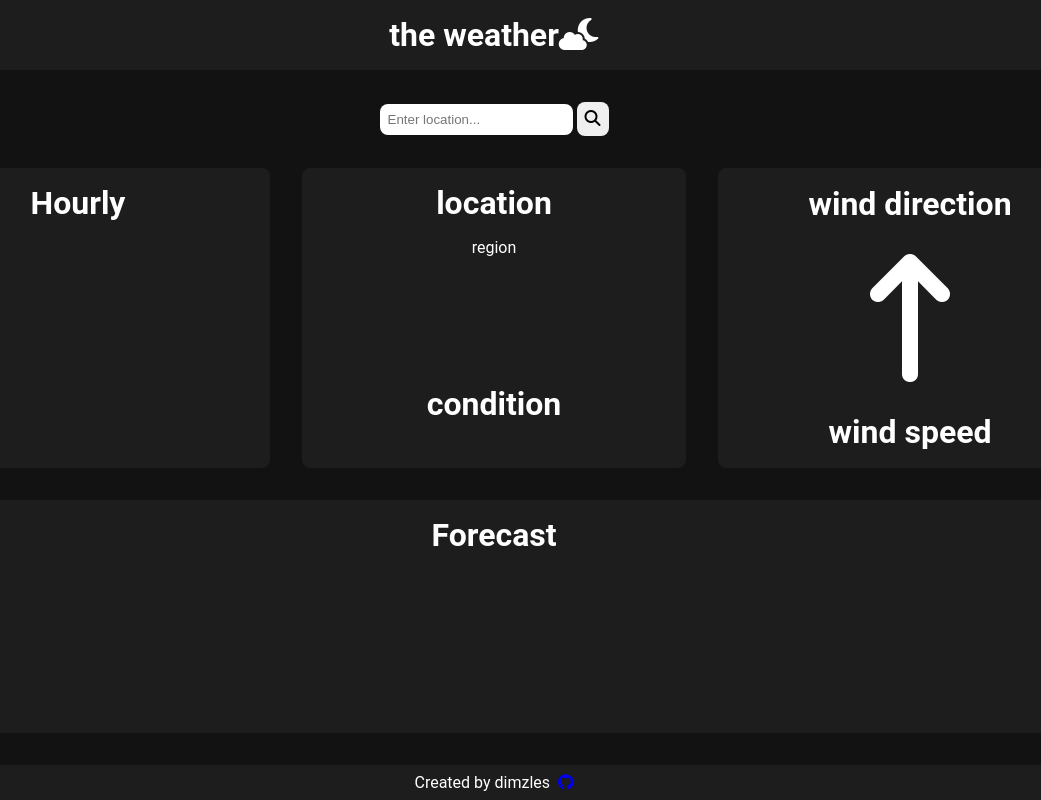
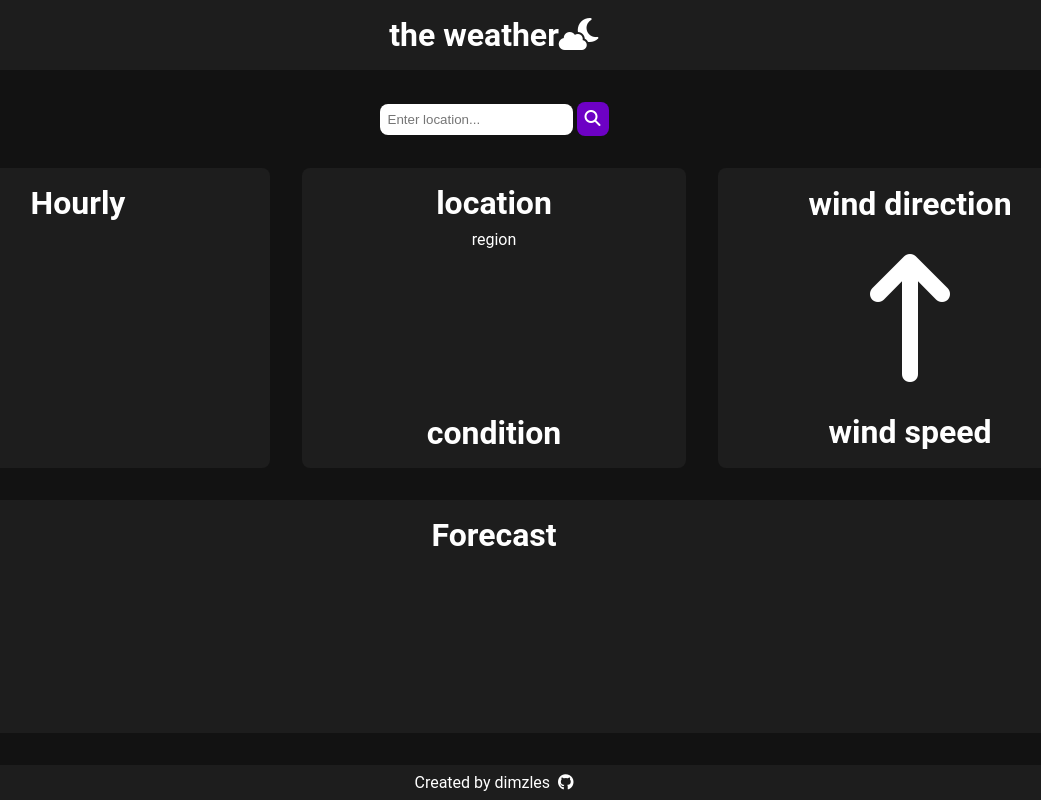
Before and after one commit to dimzles/weather-app, a website built with webpack: page dist/index.html in a window 1280 px wide. Shown: the whole page, without its empty margins (146-1187 px from the left). Built offline with nearby package versions, Linux system fonts and the light colour scheme; no server answers.

Commit message:
Add styling for footer, search btn, time + wind

```diff
--- a/src/style.css
+++ b/src/style.css
@@ -13,6 +13,7 @@
   --primary: #121212;
   --secondary: #1d1d1d;
   --accent: rgb(109, 1, 197);
+  --wind-degree: 0deg;
 }
 
 
@@ -65,6 +66,8 @@ main {
   font-size: 1rem;
   padding: 8px;
   border: none;
+  color: white;
+  background-color: var(--accent);
 }
 
 #hourly-card {
@@ -87,20 +90,24 @@ main {
   grid-area: 2 / 2 / 3 / 3;
   display: flex;
   flex-direction: column;
+  justify-content: space-between;
   margin: 1rem;
   padding: 1rem;
   border-radius: 8px;
   background-color: var(--secondary);
-  gap: 3rem;
 }
 
-.location-data, .temperature-data {
+.location-data, .temperature-data, #time-data {
   display: flex;
   flex-direction: column;
   align-items: center;
   color: white;
   font-family: var(--main-font);
-  gap: 1rem;
+  gap: 8px;
+}
+
+#time-data {
+  font-size: 1.5rem;
 }
 
 #wind-card {
@@ -126,6 +133,7 @@ main {
 
 .fa-arrow-up-long {
   font-size: 8rem;
+  transform: rotate(var(--wind-degree))
 }
 
 #forecast-card {
@@ -160,3 +168,13 @@ footer {
   gap: 8px;
   align-items: center;
 }
+
+.footer-link {
+  text-decoration: none;
+  color: white;
+  transition: transform 0.3s ease-in-out
+}
+
+.footer-link:hover {
+  transform: rotate(360deg) scale(1.2);
+}
```
